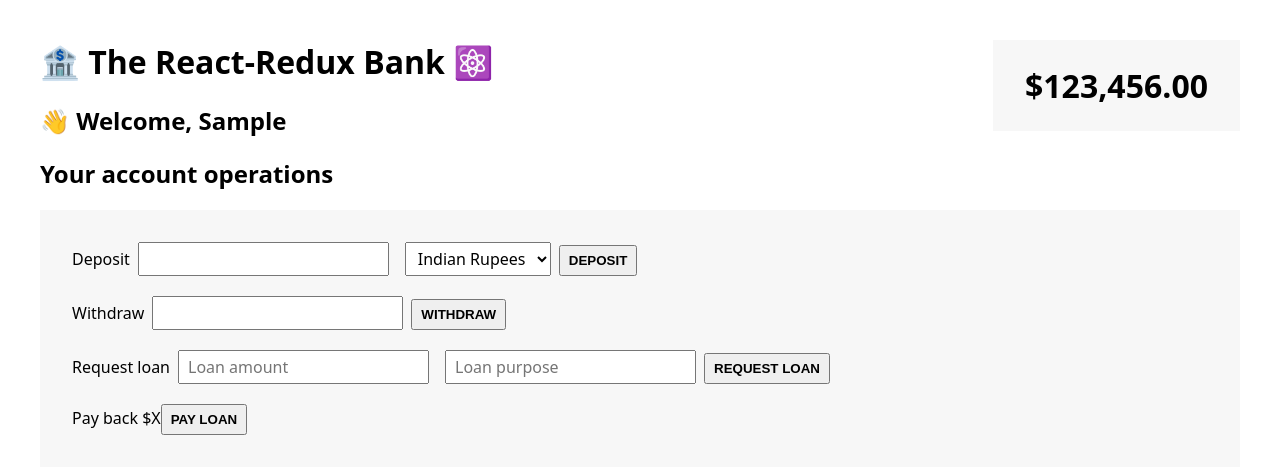
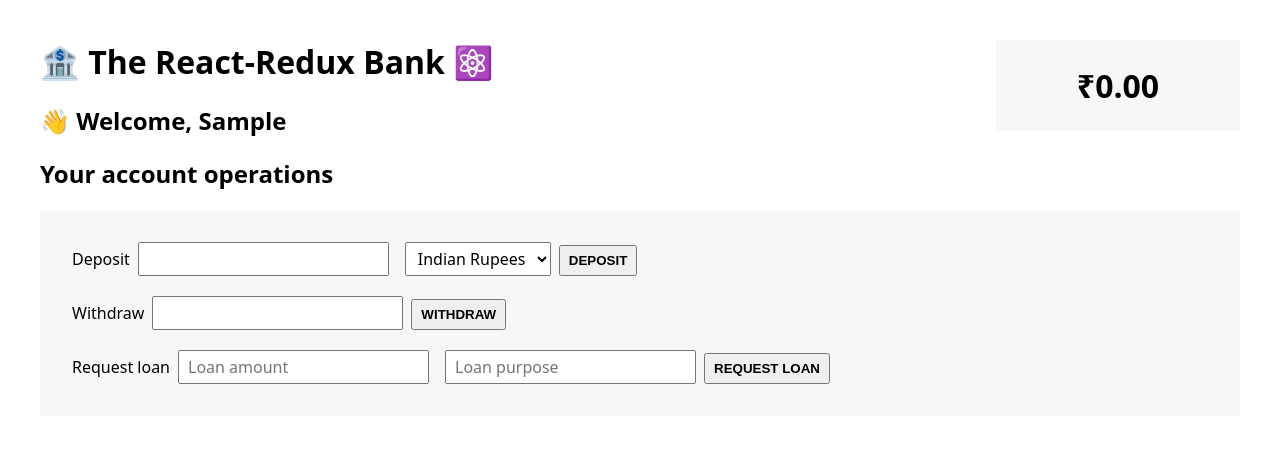
Before and after one commit to MeRitik/redux-intro, a React (Vite) app: page / in a window 1280 px wide. Both pictures are taken after typing "Sample", "Sample" into the empty fields and a click on the button "CREATE NEW CUSTOMER". Shown: the top 474 px of the page. Built offline with nearby package versions, Linux system fonts and the light colour scheme.

Commit message:
feat: implement account operations with deposit, withdrawal, and loan request functionalities; update balance display to reflect current account balance

```diff
--- a/src/features/account/AccountOperations.jsx
+++ b/src/features/account/AccountOperations.jsx
@@ -1,4 +1,7 @@
 import { useState } from "react";
+import { useDispatch, useSelector } from "react-redux";
+
+import { deposit, withdraw, requestLoan, payLoan } from "./accountSlice";
 
 const currencies = [
   { id: "INR", name: "Indian Rupees" },
@@ -14,13 +17,37 @@
   const [loanPurpose, setLoanPurpose] = useState("");
   const [currency, setCurrency] = useState("INR");
 
-  function handleDeposit() { }
+  const disptch = useDispatch();
+  const { loan: currentLoan, loanPurpose: currentLoanPurpose, balance } = useSelector(state => state.account);
 
-  function handleWithdrawal() { }
+  function handleDeposit() {
+    if (!depositAmount)
+      return;
 
-  function handleRequestLoan() { }
+    disptch(deposit(depositAmount));
+    setDepositAmount("");
+  }
 
-  function handlePayLoan() { }
+  function handleWithdrawal() {
+    if (!withdrawalAmount)
+      return;
+
+    disptch(withdraw(withdrawalAmount));
+    setWithdrawalAmount("");
+  }
+
+  function handleRequestLoan() {
+    if (!loanAmount || !loanPurpose)
+      return;
+
+    disptch(requestLoan(loanAmount, loanPurpose));
+    setLoanAmount("");
+    setLoanPurpose("");
+  }
+
+  function handlePayLoan() {
+    disptch(payLoan());
+  }
 
   return (
     <div>
@@ -55,7 +82,7 @@
           </button>
         </div>
 
-        <div>
+        {currentLoan === 0 && <div>
           <label>Request loan</label>
           <input
             type="number"
@@ -69,12 +96,12 @@
             placeholder="Loan purpose"
           />
           <button onClick={handleRequestLoan}>Request loan</button>
-        </div>
+        </div>}
 
-        <div>
-          <span>Pay back $X</span>
+        {currentLoan !== 0 && <div>
+          <span>Pay back {currentLoan} </span>
           <button onClick={handlePayLoan}>Pay loan</button>
-        </div>
+        </div>}
       </div>
     </div>
   );
--- a/src/features/account/BalanceDisplay.jsx
+++ b/src/features/account/BalanceDisplay.jsx
@@ -1,12 +1,15 @@
+import { useSelector } from "react-redux";
+
 function formatCurrency(value) {
   return new Intl.NumberFormat("en", {
     style: "currency",
-    currency: "USD",
+    currency: "INR",
   }).format(value);
 }
 
 function BalanceDisplay() {
-  return <div className="balance">{formatCurrency(123456)}</div>;
+  const balance = useSelector(state => state.account.balance)
+  return <div className="balance">{formatCurrency(balance)}</div>;
 }
 
 export default BalanceDisplay;
```
